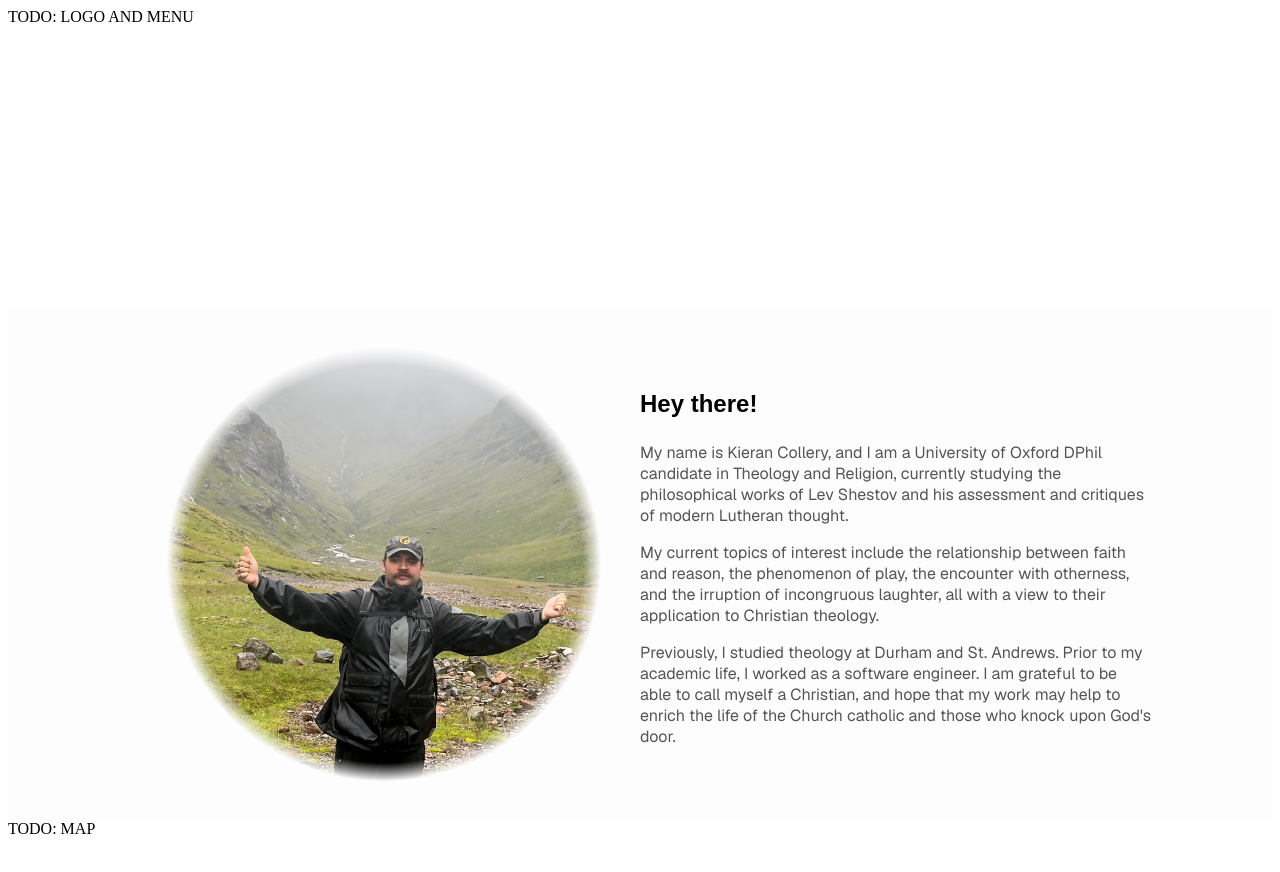
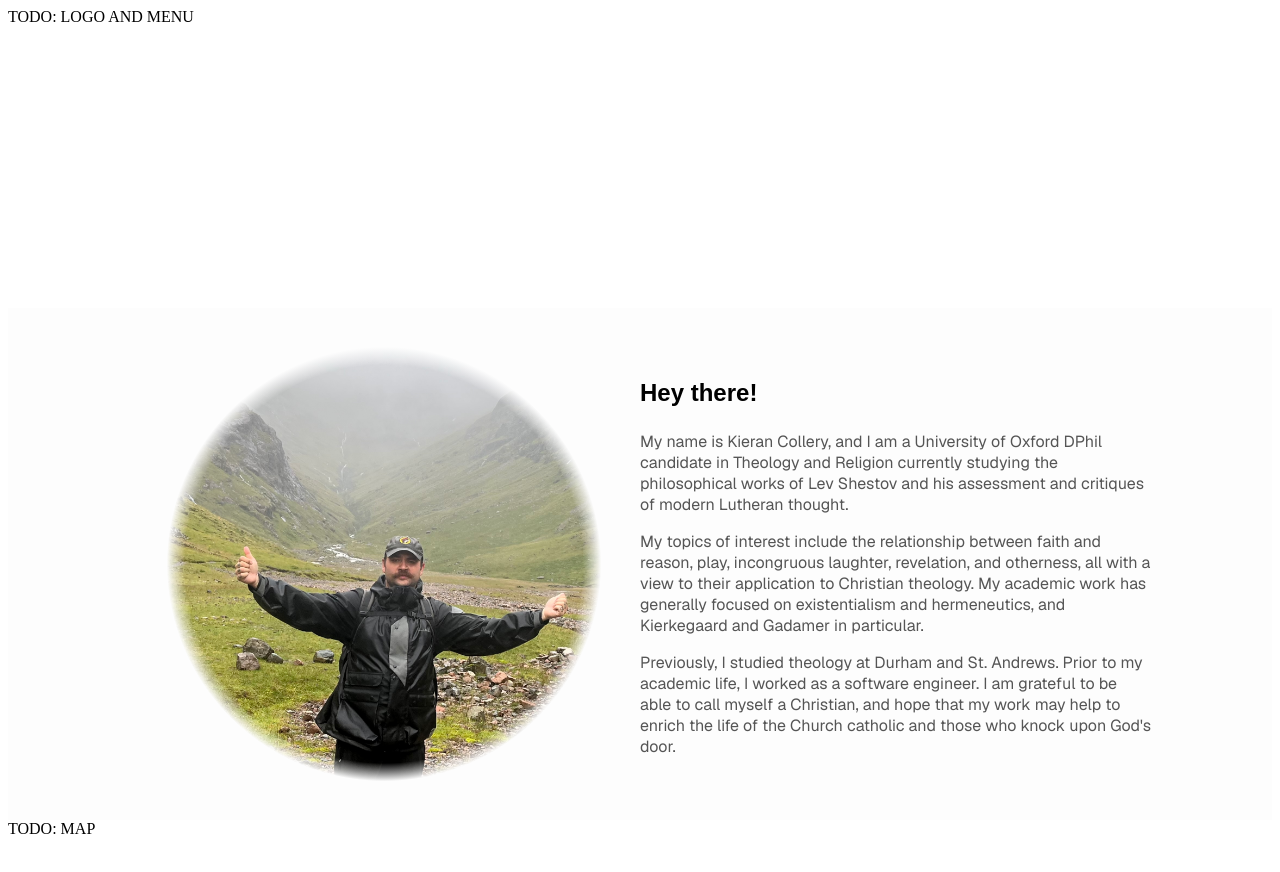
Before and after one commit to te427/kierancollery.github.io, a Vue app: page /about in a window 1280 px wide. Shown: the top 872 px of the page. Built offline with nearby package versions, Linux system fonts and the light colour scheme; a web font is replaced by a local one.

Commit message:
Added routing for paths to anchors

```diff
--- a/src/App.vue
+++ b/src/App.vue
@@ -1,6 +1,8 @@
 <!-- This section should provide a "Return to top" button and disclaimers -->
 <script setup lang="ts">
-import { useTemplateRef, onMounted } from 'vue'
+import { useRouter } from 'vue-router'
+import { useTemplateRef } from 'vue'
+
 import Section from './sections/Section.vue'
 import LogoSection from './sections/LogoSection.vue'
 import AboutSection from './sections/AboutSection.vue'
@@ -19,8 +21,6 @@ const components = createSections([
   ResearchSection,
   ContactSection,
 ])
-
-onMounted(() => {})
 
 const showingClass = 'return-showing'
 const hidingClass = 'return-hiding'
--- a/src/router/index.ts
+++ b/src/router/index.ts
@@ -1,8 +1,69 @@
+import { nextTick } from 'vue'
 import { createRouter, createWebHistory } from 'vue-router'
+import LogoSection from '../sections/LogoSection.vue'
+import AboutSection from '../sections/AboutSection.vue'
+import MapSection from '../sections/MapSection.vue'
+import ResearchSection from '../sections/ResearchSection.vue'
+import ContactSection from '../sections/ContactSection.vue'
 
 const router = createRouter({
   history: createWebHistory(import.meta.env.BASE_URL),
-  routes: [],
+  routes: [
+    {
+      path: '/',
+      name: 'Home',
+      component: LogoSection,
+    },
+    {
+      path: '/about',
+      name: 'About',
+      component: AboutSection,
+    },
+    {
+      path: '/experience',
+      name: 'Experience',
+      component: MapSection,
+    },
+    {
+      path: '/reseach',
+      name: 'Research',
+      component: ResearchSection,
+    },
+    {
+      path: '/contact',
+      name: 'Contact',
+      component: ContactSection,
+    },
+  ],
+  scrollBehavior(to, _, savedPosition) {
+    let obj
+    if (to.path) {
+      const s = to.path.split('/')[1]
+
+      obj = { el: `#${s}` }
+    }
+    if (savedPosition) {
+      obj = savedPosition
+    }
+    return { ...(obj ?? { left: 0, top: 0 }), behavior: 'smooth' }
+  },
+})
+
+router.afterEach((to, _) => {
+  const s = to.hash || to.path.split('/')[1]
+  console.log(to)
+
+  if (s) {
+    // Wait for DOM update before scrolling
+    nextTick(() => {
+      const el = document.querySelector(`#${s}`)
+      console.log(el)
+
+      if (el) {
+        el.scrollIntoView({ behavior: 'smooth' })
+      }
+    })
+  }
 })
 
 export default router
--- a/src/sections/AboutSection.vue
+++ b/src/sections/AboutSection.vue
@@ -2,7 +2,7 @@
 <script></script>
 
 <template>
-  <div class="about-container">
+  <div class="about-container" id="about">
     <div class="img-container">
       <div class="img-frame">
         <img class="img-content" src="/website_self_cropped.jpg" />
@@ -12,13 +12,14 @@
       <p class="text-title">Hey there!</p>
       <p class="text-content">
         My name is Kieran Collery, and I am a University of Oxford DPhil candidate in Theology and
-        Religion, currently studying the philosophical works of Lev Shestov and his assessment and
+        Religion currently studying the philosophical works of Lev Shestov and his assessment and
         critiques of modern Lutheran thought.
       </p>
       <p class="text-content">
-        My current topics of interest include the relationship between faith and reason, the
-        phenomenon of play, the encounter with otherness, and the irruption of incongruous laughter,
-        all with a view to their application to Christian theology.
+        My topics of interest include the relationship between faith and reason, play, incongruous
+        laughter, revelation, and otherness, all with a view to their application to Christian
+        theology. My academic work has generally focused on existentialism and hermeneutics, and
+        Kierkegaard and Gadamer in particular.
       </p>
       <p class="text-content">
         Previously, I studied theology at Durham and St. Andrews. Prior to my academic life, I
```
